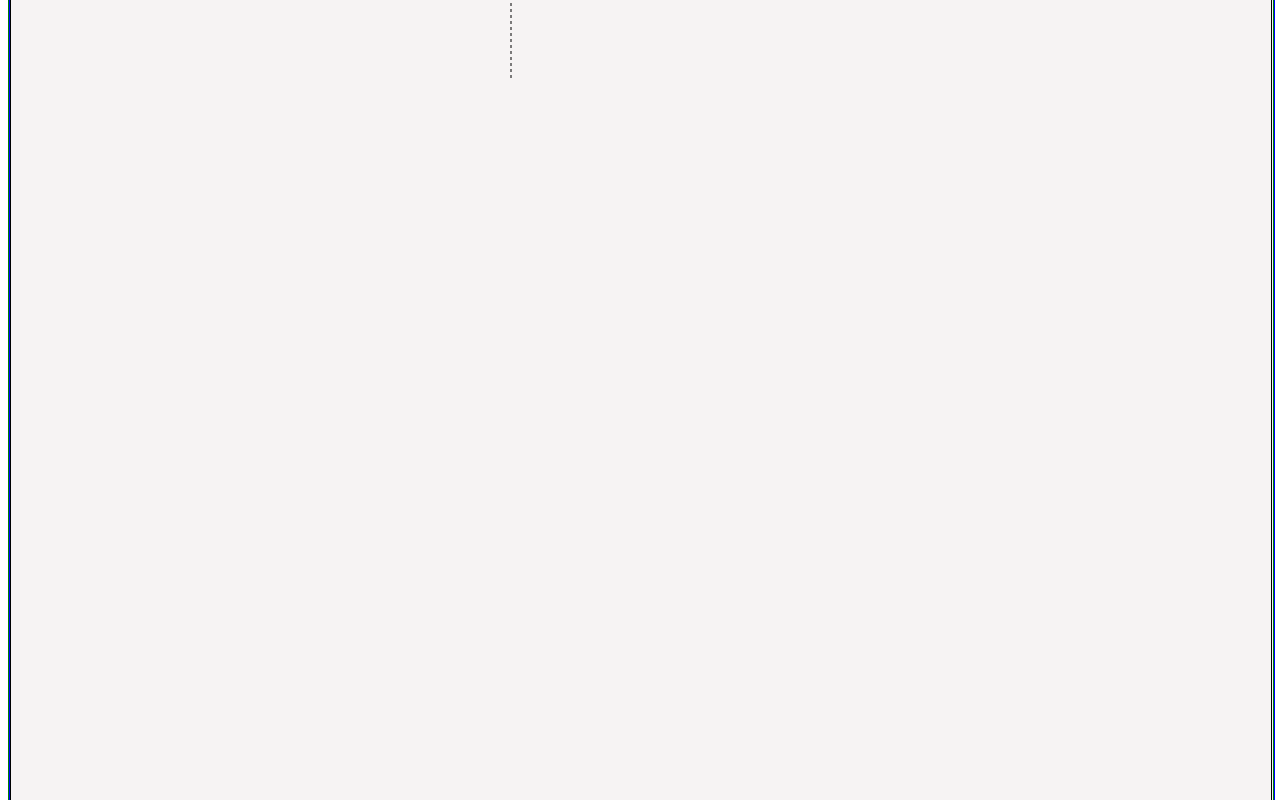
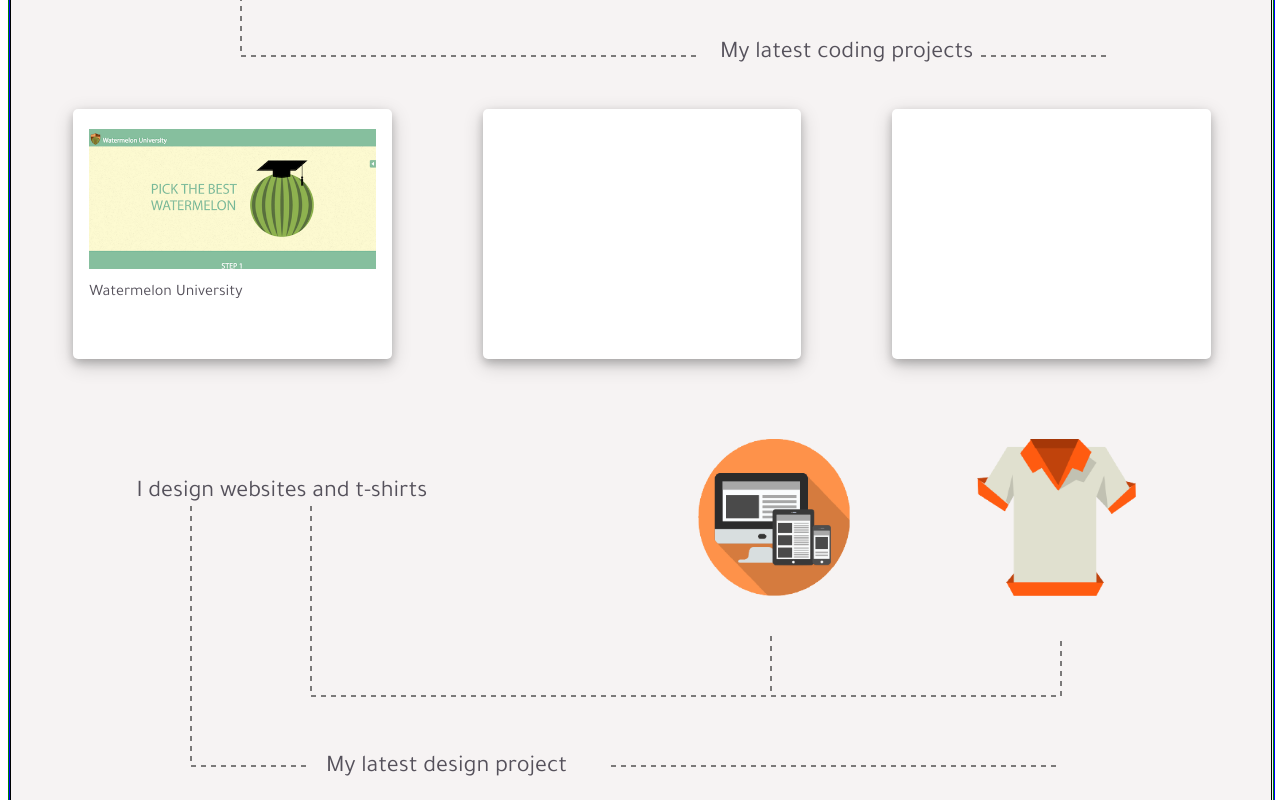
Before and after one commit to YumengZheng/portfolio, a React app: page / in a window 1280 px wide. Shown: the part 1000-1800 px from the top of the page. Built offline with nearby package versions, Linux system fonts and the light colour scheme.

Commit message:
finish about part four

```diff
--- a/public/index.html
+++ b/public/index.html
@@ -4,6 +4,7 @@
     <meta charset="utf-8">
     <title>React App</title>
     <script src="Chart.bundle.js"></script>
+    <link href="https://fonts.googleapis.com/css?family=Dosis|Montserrat|Nanum+Gothic|Noto+Sans|Nunito|Open+Sans|Poppins|Raleway|Tajawal|Ubuntu" rel="stylesheet">
   </head>
   <body>
     <div id="root"></div>
--- a/src/components/About.js
+++ b/src/components/About.js
@@ -22,12 +22,44 @@ class About extends Component {
           if (ctx) {
 						ctx.lineWidth = 1;
 						ctx.strokeStyle="black";
-						ctx.lineJoin="round";
+						ctx.lineJoin="miter";
             ctx.beginPath();
-            ctx.setLineDash([3,3]);
-						ctx.moveTo(10,40);
-						ctx.lineTo(500,40);
-						ctx.lineTo(500,400);
+            ctx.setLineDash([5,5]);
+						ctx.moveTo(230,220);
+						ctx.lineTo(230,350);
+						ctx.lineTo(690,350);
+            ctx.stroke();
+            ctx.lineWidth = 1;
+						ctx.strokeStyle="black";
+            ctx.beginPath();
+            ctx.setLineDash([5,5]);
+						ctx.moveTo(970,350);
+						ctx.lineTo(1100,350);
+            ctx.stroke();
+            ctx.lineWidth = 1;
+						ctx.strokeStyle="black";
+            ctx.beginPath();
+            ctx.setLineDash([5,5]);
+						ctx.moveTo(300,800);
+            ctx.lineTo(300,990);
+            ctx.lineTo(1050,990);
+            ctx.lineTo(1050,930);
+            ctx.stroke();
+            ctx.beginPath();
+            ctx.setLineDash([5,5]);
+						ctx.moveTo(760,930);
+            ctx.lineTo(760,990);
+            ctx.stroke();
+            ctx.beginPath();
+            ctx.setLineDash([5,5]);
+						ctx.moveTo(180,800);
+            ctx.lineTo(180,1060);
+            ctx.lineTo(300,1060);
+            ctx.stroke();
+            ctx.beginPath();
+            ctx.setLineDash([5,5]);
+						ctx.moveTo(600,1060);
+            ctx.lineTo(1050,1060);
             ctx.stroke();
           }
 				}
@@ -42,8 +74,17 @@ class About extends Component {
             <p className='about-part-one-text'><span style={{"font-size": "2.5em"}}>I’m Ivy</span><br/>I am a software engineer based in San Francisco</p>
             <img className='about-part-one-image' src="images/bridge.png" alt="bridge-image" />
         </div>
-            {/* <LastestProject /> */}
-            <canvas id="canvas" width="1260" height="1320">fall back</canvas>
+        <p className='about-part-two-text'>My latest coding projects</p>
+            <LastestProject />
+        <div className='about-part-three'>
+            <p className='about-part-three-text'>I design websites and t-shirts</p>
+            <img className='about-part-three-image-web' src="images/web.png" alt="web-image" />
+            <img className='about-part-three-image-tee' src="images/tee.png" alt="tee-image" />
+        </div>
+            <p className='about-part-four'>My latest design project</p>
+            <LastestProject />
+
+            <canvas id="canvas" width="1260" height="3320">fall back</canvas>
       </div>
     );
   }
--- a/src/components/Projects.js
+++ b/src/components/Projects.js
@@ -15,9 +15,6 @@ class LastestProject extends Component {
   render() {
     return (
       <div className="latest-project-box">
-        <div className="latest-project-title-box">
-          <p className="latest-project-title">Latest projects</p>
-        </div>
         <div className="projects">
             <div className="project-box">
               <a href="http://pickawatermelon.com/" target="_blank" className="project-image-box"><img src="images/watermelon.png" alt="watermelon-image"  className="project-image"/></a>
--- a/src/styles/About.css
+++ b/src/styles/About.css
@@ -1,61 +1,60 @@
+
 .about{
   width:100%;
-  height: 1340px;
+  height: 3340px;
   display: flex;
   position: relative;
   flex-direction: column;
   border: 1px solid blue;
+  color:#55515B;
+  font-family: 'Tajawal', sans-serif;
 }
 
+/* part one  */
 .about-part-one{
-  width: 100%;
+  width: 80%;
   height: 250px;
   display: flex;
-  margin-top: 20px;
+  margin: 20px auto 0;
   flex-direction: row;
-  border: 1px solid blue;
+  /* border: 1px solid blue; */
 }
 .about-part-one-text{
-  width: 45%;
-  margin: 5% 0 0 10%;
+  width: 54%;
+  margin: 90px 0 0 0;
   font-size: 1.5em;
-  border: 1px solid blue;
+  /* border: 1px solid blue; */
 }
 .about-part-one-image{
-  width:35%;
+  width:46%;
   max-height:100%;
   object-fit: contain;
-  margin-right:5%;
-  border: 1px solid blue;
+  /* border: 1px solid blue; */
 }
 
+/* part two */
+.about-part-two-text{
+  display: block;
+  font-size: 1.5em;
+  margin:  65px 0 0 710px;
+  /* border: 1px solid blue; */
+}
 
 /* lastest project */
 .latest-project-box{
-  width: 100%;
-  height: 400px;
+  width: 90%;
+  height: auto;
+  margin: 40px auto 0;
   display: flex;
   flex-direction: column;
-  border: 1px solid blue;
-}
-.latest-project-title-box{
-  width: 100%;
-  height: 60px;
-  display: flex;
-  border: 1px solid blue;
-}
-.latest-project-title{
-  font-size: 1.5em;
-  width: auto;
-  margin: auto auto ;
-  border: 1px solid blue;
+  /* border: 1px solid blue; */
 }
 .projects{
   position: relative;
   display: flex;
   width: 100%;
-  height: 300px;
-  border: 1px solid blue;
+  height: 250px;
+  /* border: 1px solid blue; */
   justify-content: space-between;
 }
 
@@ -65,26 +64,69 @@
   flex-direction: column;
   background-color:white;
   border-radius: 5px;
-  border: 1px solid blue;
+  box-shadow: 0 4px 8px 0 rgba(0, 0, 0, 0.2), 0 6px 20px 0 rgba(0, 0, 0, 0.19);
+  /* border: 1px solid blue; */
 }
 .project-image-box{
   width: 90%;
-  margin: 10px auto 0;
+  margin: 20px auto 0;
   display: block;
-  border: 1px solid blue;
+  /* border: 1px solid blue; */
 }
 .project-image{
   width: 100%;
   display: block;
-  border: 1px solid blue;
+  /* border: 1px solid blue; */
 }
 .project-name{
   display: block;
   width: 90%;
   margin: 15px auto;
-  border: 1px solid blue;
+  /* border: 1px solid blue; */
 }
 
+/* part three */
+
+.about-part-three{
+  width: 80%;
+  height: 315px;
+  display: flex;
+  margin: 80px auto 0;
+  flex-direction: row;
+  /* border: 1px solid blue; */
+}
+.about-part-three-text{
+  width: 30%;
+  height: auto;
+  display: block;
+  font-size: 1.5em;
+  flex: 3;
+  margin-top: 40px;
+  /* border: 1px solid blue; */
+}
+
+.about-part-three-image-web{
+  width: 15%;
+  max-height:50%;
+  object-fit: contain;
+  flex:1;
+  margin-right:100px;
+  /* border: 1px solid blue; */
+}
+
+.about-part-three-image-tee{
+  width: 15%;
+  max-height:50%;
+  object-fit: contain;
+  flex:1;
+  /* border: 1px solid blue; */
+}
+
+.about-part-four{
+  font-size:1.5em;
+  margin: 0 0 0 25%;
+  display: block;
+}
 /* canvas */
 
 #canvas{
--- a/src/styles/App.css
+++ b/src/styles/App.css
@@ -8,7 +8,7 @@
 /* @media screen and (max-width: 1280px)  */
 .App {
   width: 100%;
-  height: 2000px;
+  height: 4000px;
   margin: 0;
   display: flex;
   position: relative;
@@ -29,7 +29,7 @@
 .banner{
   position: relative;
   display: flex;
-  height: 610px;
+  height: 640px;
   width: 100%;
   overflow: hidden;
   background-color: white;
```
Also changed, not shown: public/images/tee.png (added), public/images/web.png (added).
